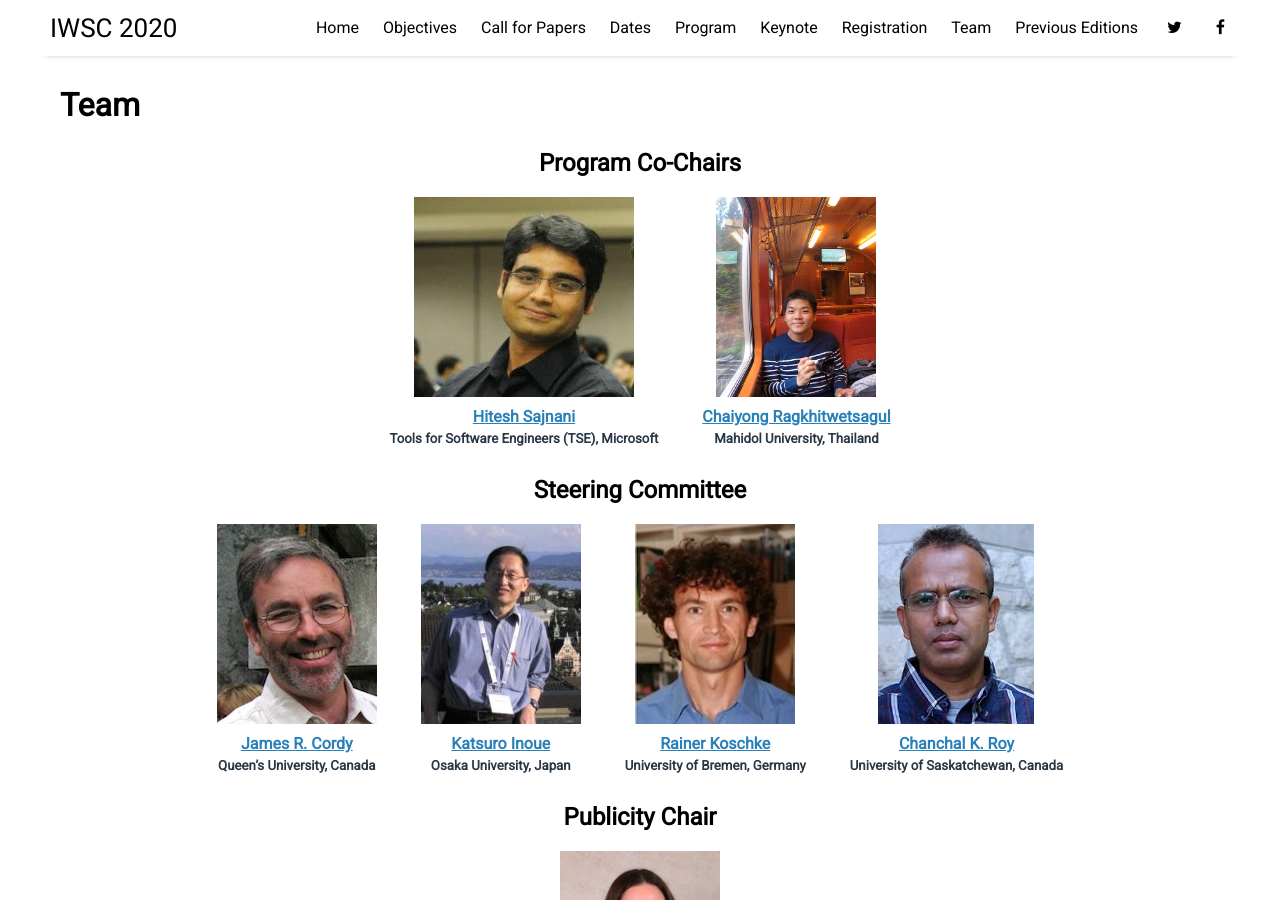
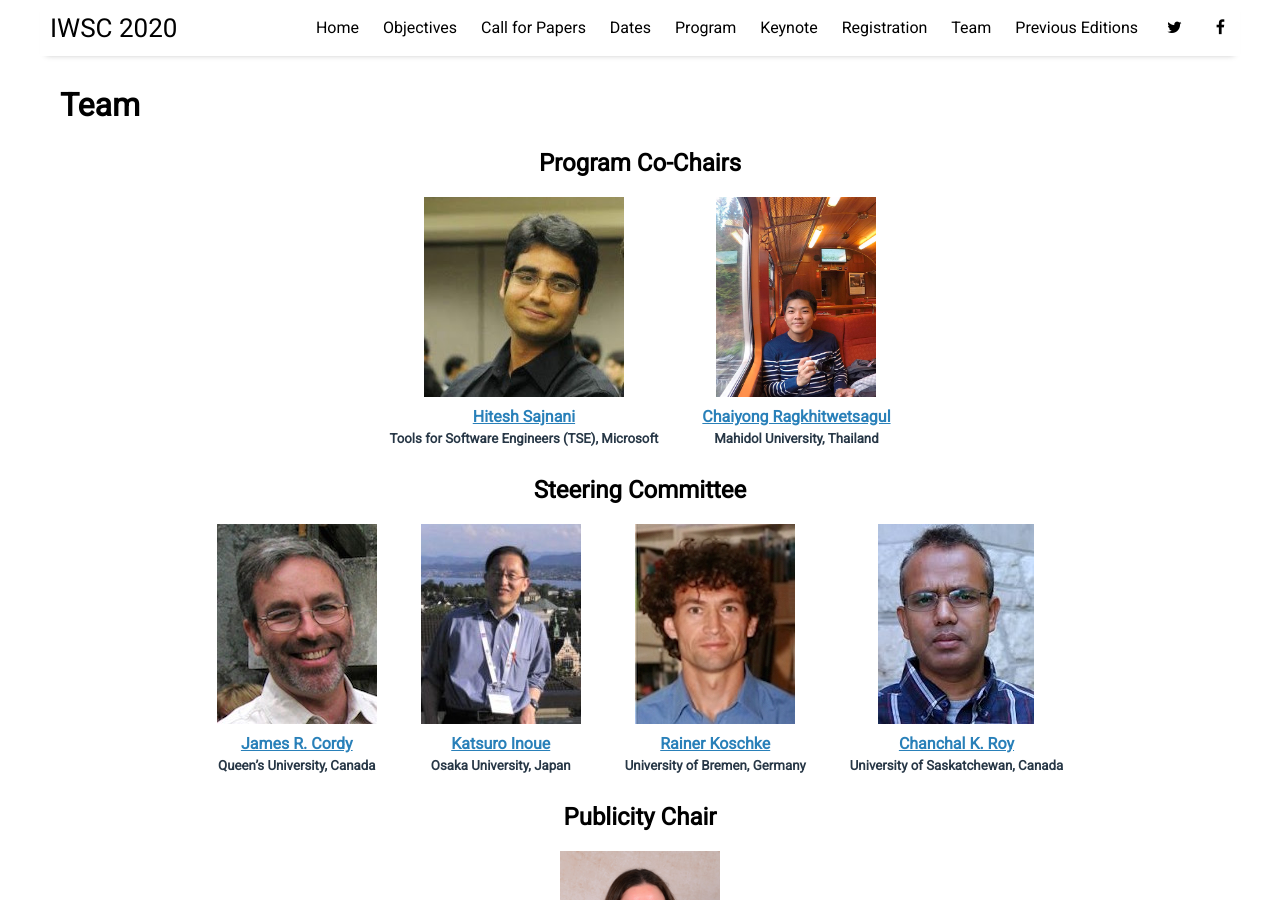
Before and after one commit to iwsc2020/iwsc2020.github.io, a Jekyll site: the page built from pages/team.html, in a window 1280 px wide and 900 px high. Built offline with Jekyll 4.4.1, drawn with Linux system fonts in a browser that asks for light colours; nearby versions of some CDN libraries.

Commit message:
Update team.html

```diff
--- a/pages/team.html
+++ b/pages/team.html
@@ -17,7 +17,7 @@ title: Team
 <div class="team_member">
   <h2>Program Co-Chairs</h2>
   <div class="individual">
-      <img src="/assets/img/hitesh.jpg" width="220" height="200" />
+      <img src="/assets/img/hitesh.jpg" height="200" />
       <h4><a href="https://www.ics.uci.edu/~hsajnani/">Hitesh Sajnani</a></h4>
       <h5>Tools for Software Engineers (TSE), Microsoft</h5>
   </div>
```
